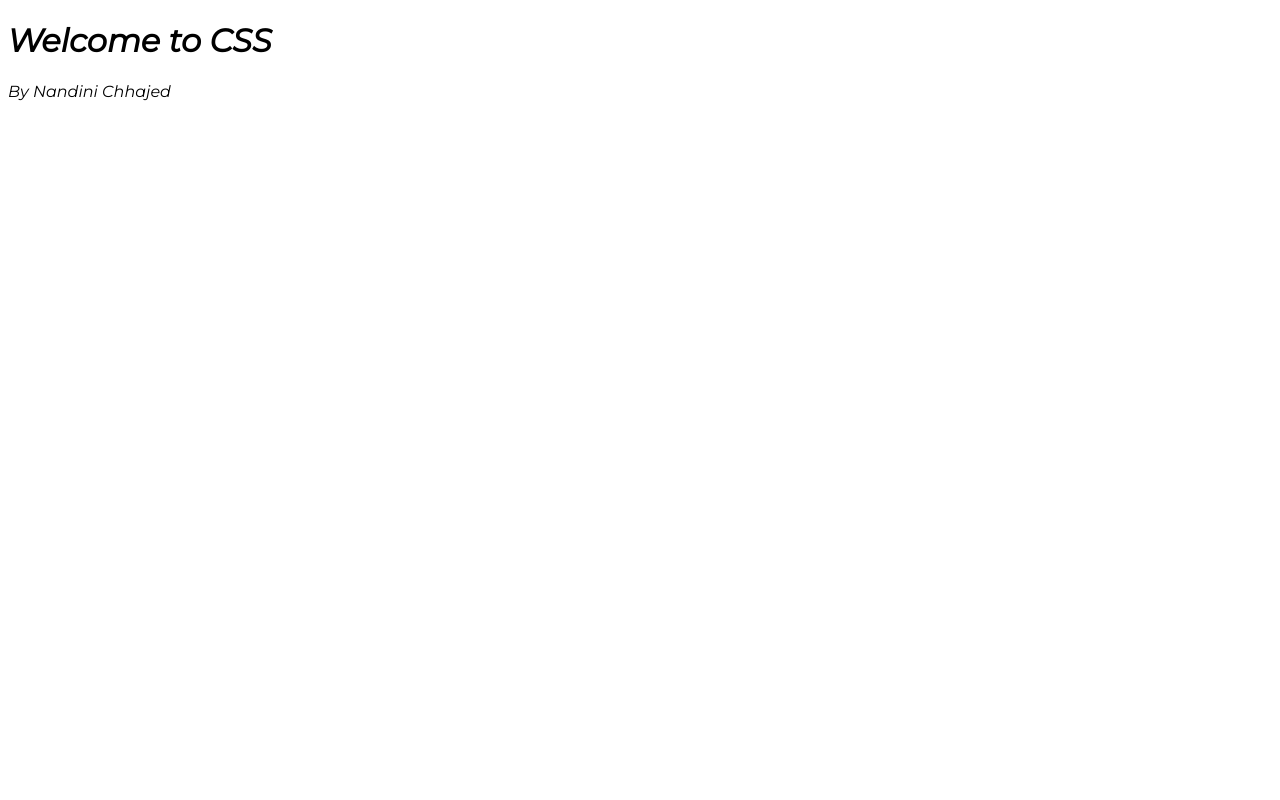
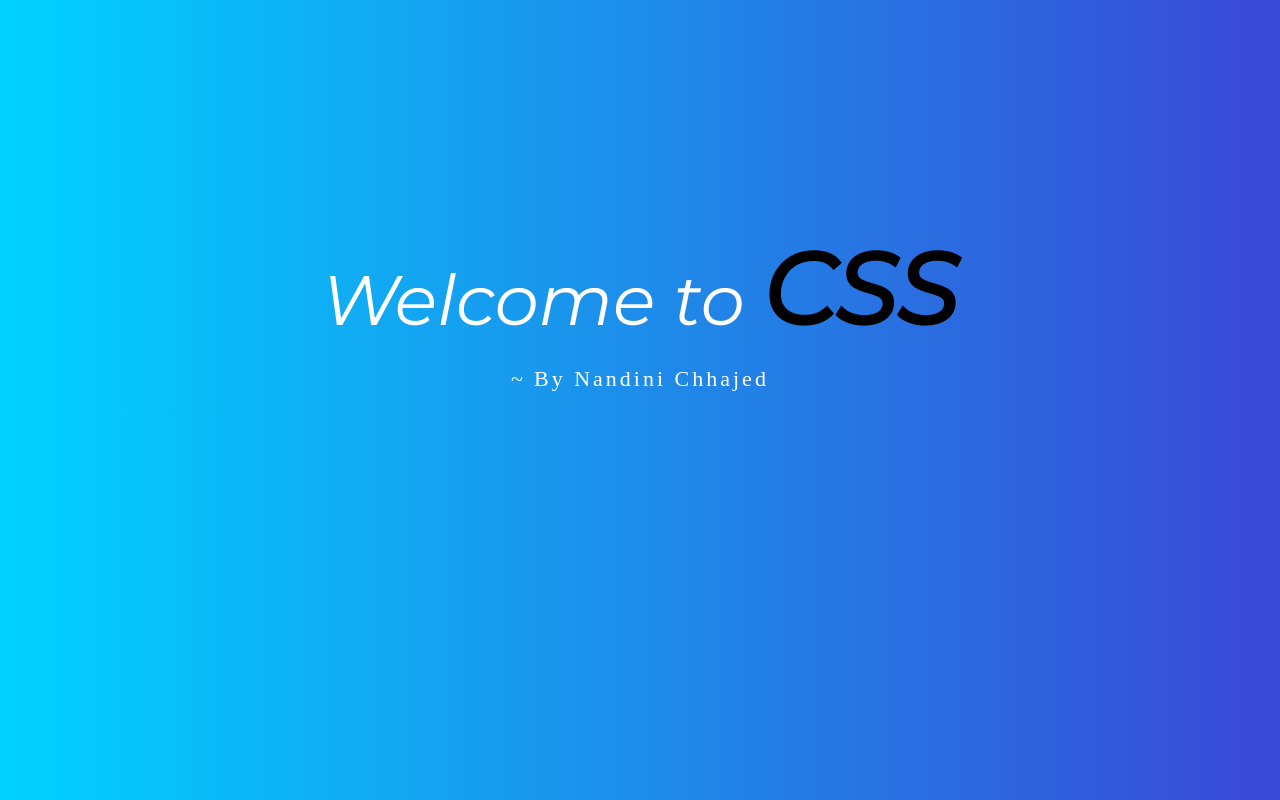
Before and after one commit to nandinichhajed/HTML-CSS, a plain HTML site: page HTML/04 CSS/index.html in a window 1280 px wide. Drawn offline with Linux system fonts and the light colour scheme.

Commit message:
[Feat]: Customizing the Html

```diff
--- a/HTML/04 CSS/CSS/style.css
+++ b/HTML/04 CSS/CSS/style.css
@@ -1,5 +1,33 @@
 @import url('https://fonts.googleapis.com/css2?family=Montserrat:ital@1&display=swap');
 
 body{
+    background: linear-gradient(90deg, #00d2ff 0%, #3a47d5 100%);
+    color: #ffffff;
+}
+
+h1{
+    font-size: 70px;
+    text-align: center;
+    margin-top: 18%;
+    font-weight: 400;
+    color: #ffffff;
     font-family: "Montserrat";
 }
+span{
+    color: #010101;
+    font-size: 100px;
+    font-weight: 600;
+}
+
+p{
+    color: #ffffff;
+    font-size: 22px;
+    text-align: center;
+    margin-top: -30px;
+    letter-spacing: 3px;
+}
+
+p::before {
+    content: "~";
+    padding-right: 8px;
+}
```
